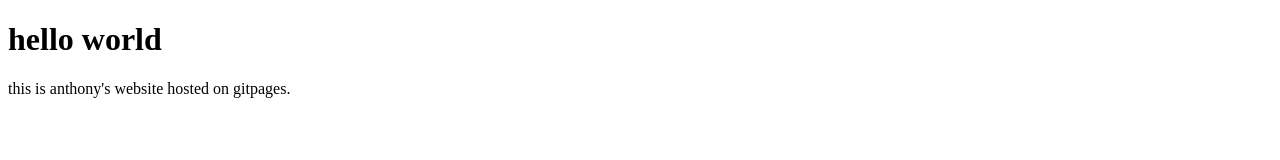
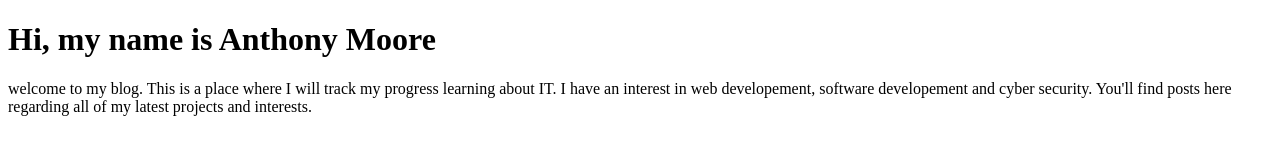
Before and after one commit to amoor131/amoor131.github.io, a plain HTML site: page index.html in a window 1280 px wide. Drawn offline with Linux system fonts and the light colour scheme.

Commit message:
update welcome message

```diff
--- a/index.html
+++ b/index.html
@@ -2,8 +2,9 @@
 <html>
     <body>
         <h1>
-            hello world
+            Hi, my name is Anthony Moore
         </h1>
-        <p> this is anthony's website hosted on gitpages. </p>
+        <p> welcome to my blog. This is a place where I will track my progress learning about IT. I have an interest in web developement,
+            software developement and cyber security. You'll find posts here regarding all of my latest projects and interests. </p>
     </body>
 </html>
```
